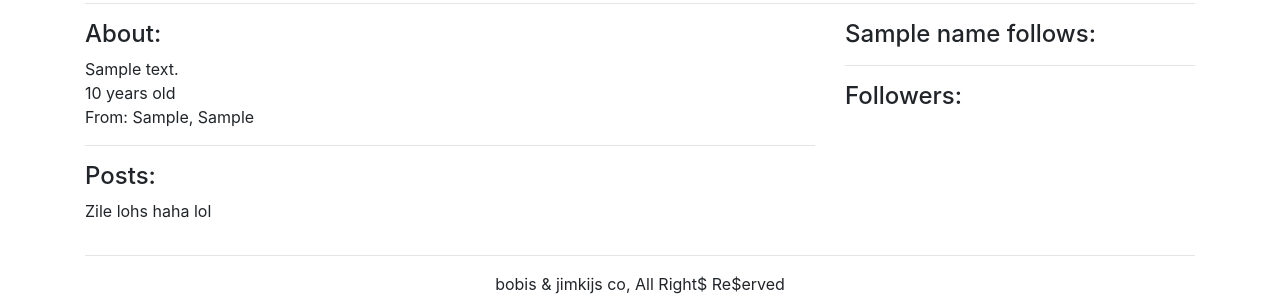
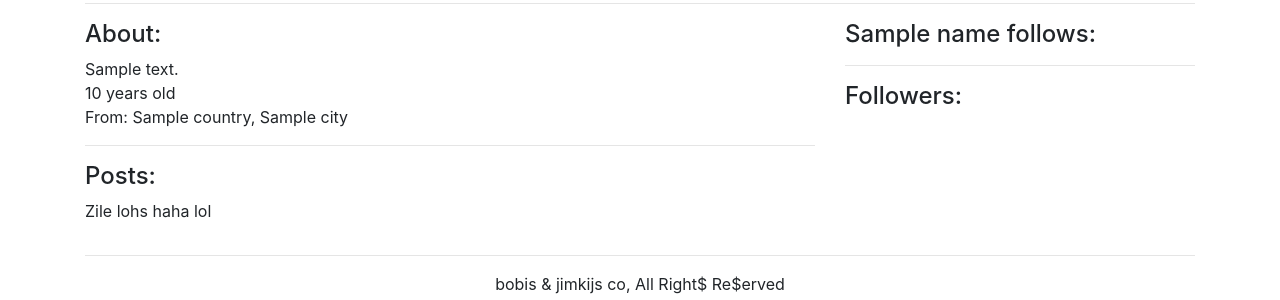
Before and after one commit to dnamsons/hiking-app-django, a Django app: template templates/user/profile.html in a window 1280 px wide. Shown: the part 257-557 px from the top of the page. Run offline with Django 3.2, Linux system fonts and the light colour scheme; a user stored in the database is signed in; tables that the repository leaves empty hold one stand-in row (values such as "Sample post"); the template is opened without the code that fills it: most values are stand-ins (such as "Sample title", 1, 10 or a date in 2020); grey boxes marked "Sample" are stand-in pictures; some libraries are stand-ins or nearby versions.

Commit message:
critical bugfix ( :D ) when accessing other users profile page person would be logged in his profile (f.e., logged in as "money" accessing profile "poor" suddenly logged in as poor)

```diff
--- a/templates/user/profile.html
+++ b/templates/user/profile.html
@@ -6,10 +6,10 @@
 
 <div class="row">
     <div class="col-12" style="text-align: center;">
-        {% if user.userprofile.profile_image == '' %}
+        {% if requested_user.userprofile.profile_image == '' %}
         <img src="/static/images/no_image.jpg" class="img-fluid img-thumbnail" width="128" height="128" alt="Profile image"  />
         {% else %}
-        <img src="/media/{{ user.userprofile.profile_image }}" class="img-fluid img-thumbnail" width="128" height="128" alt="Profile image"  />
+        <img src="/media/{{ requested_user.userprofile.profile_image }}" class="img-fluid img-thumbnail" width="128" height="128" alt="Profile image"  />
         {% endif %}
         <h3 class="mt-3">{{ name }}</h3>
         <hr>
@@ -20,10 +20,10 @@
     <div class="col-md-8">
         <h4>About:</h4>
         <p>
-            {% if user.userprofile.description != '' %} {{ user.userprofile.description }}<br> {% endif %}
+            {% if requested_user.userprofile.description != '' %} {{ requested_user.userprofile.description }}<br> {% endif %}
             {% if age != None %} {{ age }} years old<br>{% endif %}
-            {% if user.userprofile.country != '' and user.userprofile.city != '' %} From: {{ user.userprofile.country }}, {{ user.userprofile.city }}<br>
-            {% elif user.userprofile.country %} From: {{ user.userprofile.country }}<br>{% endif %}
+            {% if requested_user.userprofile.country != '' and requested_user.userprofile.city != '' %} From: {{ requested_user.userprofile.country }}, {{ requested_user.userprofile.city }}<br>
+            {% elif requested_user.userprofile.country %} From: {{ requested_user.userprofile.country }}<br>{% endif %}
         </p>
         <hr>
         <h4>Posts:</h4>
--- a/user/views.py
+++ b/user/views.py
@@ -27,5 +27,5 @@
     #current_user = request.user
     #truefalse = user_id == current_user.id # Checks whether logged in user is accesing his page
 
-    args = {'user': requested_user, 'name': name, 'age': age}
+    args = {'requested_user': requested_user, 'name': name, 'age': age}
     return render(request, 'user/profile.html', args)
```
